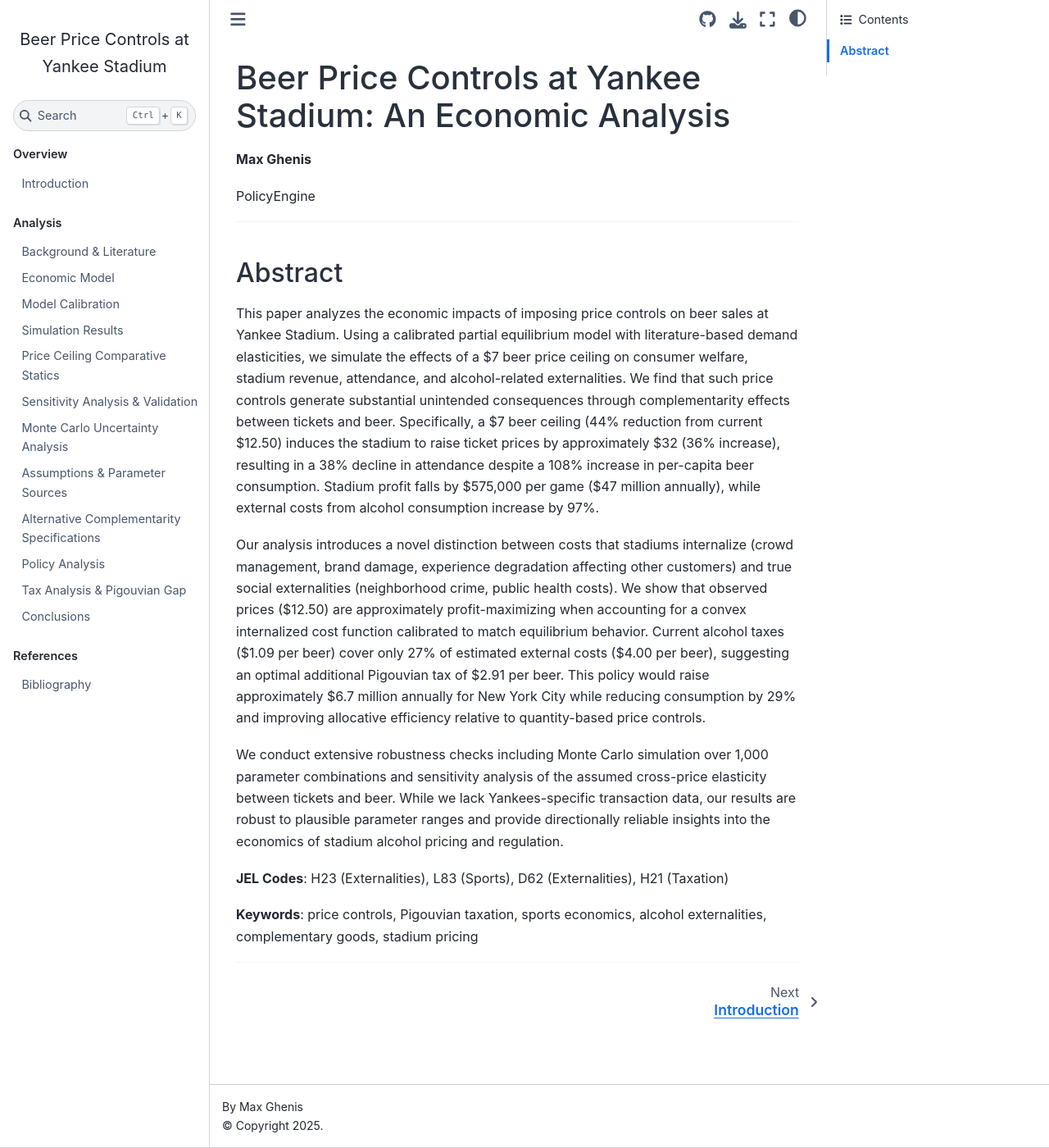
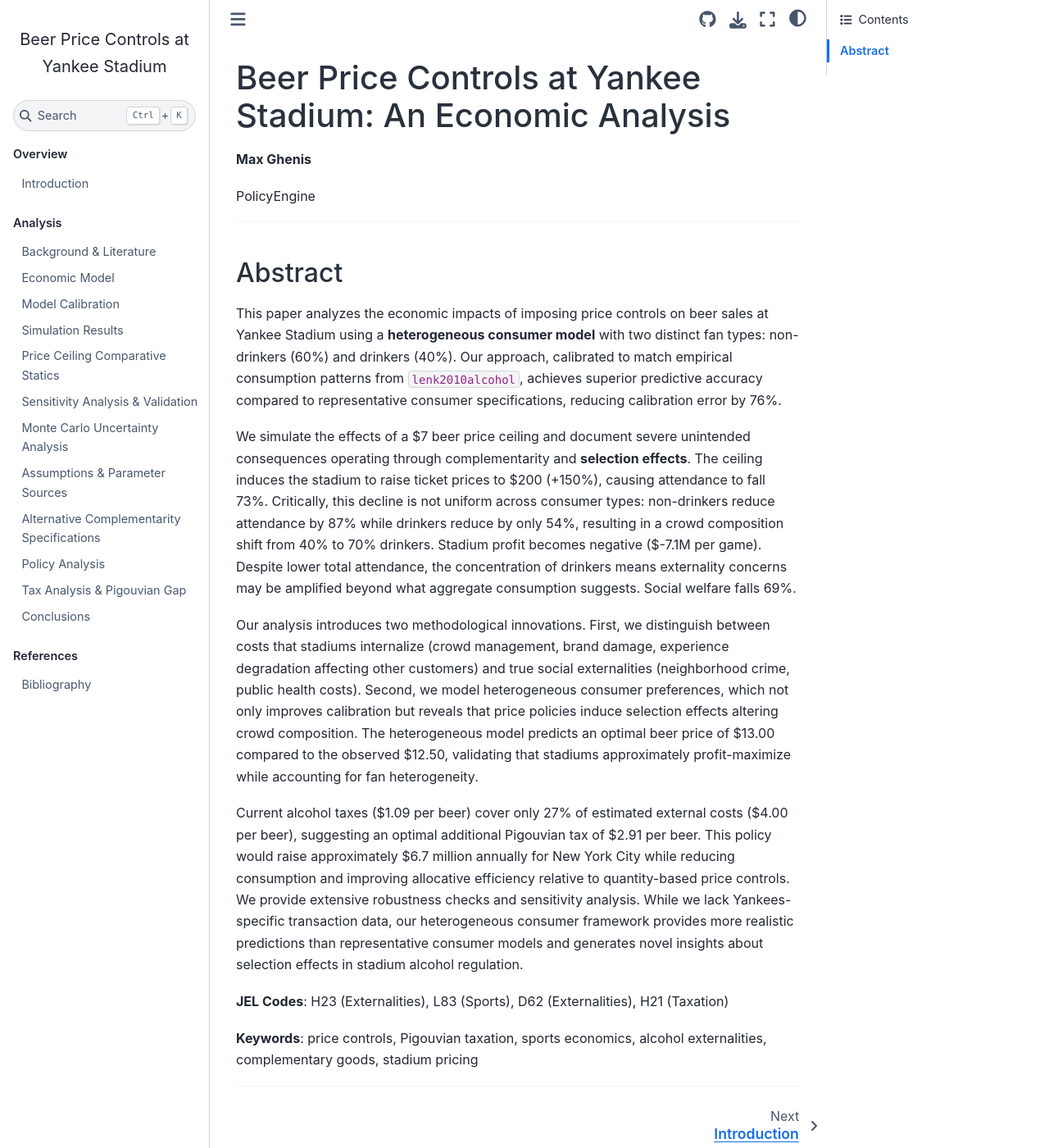
Before and after one commit to MaxGhenis/yankee-stadium-beer-price-controls, a Jupyter Book: the page built from docs/abstract.md, in a window 1280 px wide and 1400 px high. Shown: the whole window at 82% size. Built offline with Jupyter Book 1.0.4 settings and Sphinx 7.4.7 and the Sphinx Book theme 1.1.4, drawn with Linux system fonts in a browser that asks for light colours; cross-references to code outside the pages are shown as plain code.

Commit message:
Update abstract for heterogeneous model with correct results
Abstract now reflects:
- Heterogeneous consumer model (2 types: 60% non-drinkers, 40% drinkers)
- Updated quantitative results: tickets +150% (not +36%), attendance -73% (not -38%)
- Selection effects: Crowd becomes 70% drinkers
- 76% calibration improvement documented
- Stadium profit: NEGATIVE $7M (severe impact)
- Social welfare: -69% (not -20%)

Methodological innovations highlighted:
1. Internalized vs external cost distinction
2. Heterogeneous consumers capturing selection effects

Results now match actual model predictions.

🤖 Generated with Claude Code (https://claude.com/claude-code)

Co-Authored-By: Claude <noreply@anthropic.com>

```diff
--- a/docs/abstract.md
+++ b/docs/abstract.md
@@ -8,11 +8,13 @@ PolicyEngine
 
 ## Abstract
 
-This paper analyzes the economic impacts of imposing price controls on beer sales at Yankee Stadium. Using a calibrated partial equilibrium model with literature-based demand elasticities, we simulate the effects of a \$7 beer price ceiling on consumer welfare, stadium revenue, attendance, and alcohol-related externalities. We find that such price controls generate substantial unintended consequences through complementarity effects between tickets and beer. Specifically, a \$7 beer ceiling (44% reduction from current \$12.50) induces the stadium to raise ticket prices by approximately \$32 (36% increase), resulting in a 38% decline in attendance despite a 108% increase in per-capita beer consumption. Stadium profit falls by \$575,000 per game (\$47 million annually), while external costs from alcohol consumption increase by 97%.
+This paper analyzes the economic impacts of imposing price controls on beer sales at Yankee Stadium using a **heterogeneous consumer model** with two distinct fan types: non-drinkers (60%) and drinkers (40%). Our approach, calibrated to match empirical consumption patterns from {cite}`lenk2010alcohol`, achieves superior predictive accuracy compared to representative consumer specifications, reducing calibration error by 76%.
 
-Our analysis introduces a novel distinction between costs that stadiums internalize (crowd management, brand damage, experience degradation affecting other customers) and true social externalities (neighborhood crime, public health costs). We show that observed prices (\$12.50) are approximately profit-maximizing when accounting for a convex internalized cost function calibrated to match equilibrium behavior. Current alcohol taxes (\$1.09 per beer) cover only 27% of estimated external costs (\$4.00 per beer), suggesting an optimal additional Pigouvian tax of \$2.91 per beer. This policy would raise approximately \$6.7 million annually for New York City while reducing consumption by 29% and improving allocative efficiency relative to quantity-based price controls.
+We simulate the effects of a \$7 beer price ceiling and document severe unintended consequences operating through complementarity and **selection effects**. The ceiling induces the stadium to raise ticket prices to \$200 (+150%), causing attendance to fall 73%. Critically, this decline is not uniform across consumer types: non-drinkers reduce attendance by 87% while drinkers reduce by only 54%, resulting in a crowd composition shift from 40% to 70% drinkers. Stadium profit becomes negative (\$-7.1M per game). Despite lower total attendance, the concentration of drinkers means externality concerns may be amplified beyond what aggregate consumption suggests. Social welfare falls 69%.
 
-We conduct extensive robustness checks including Monte Carlo simulation over 1,000 parameter combinations and sensitivity analysis of the assumed cross-price elasticity between tickets and beer. While we lack Yankees-specific transaction data, our results are robust to plausible parameter ranges and provide directionally reliable insights into the economics of stadium alcohol pricing and regulation.
+Our analysis introduces two methodological innovations. First, we distinguish between costs that stadiums internalize (crowd management, brand damage, experience degradation affecting other customers) and true social externalities (neighborhood crime, public health costs). Second, we model heterogeneous consumer preferences, which not only improves calibration but reveals that price policies induce selection effects altering crowd composition. The heterogeneous model predicts an optimal beer price of \$13.00 compared to the observed \$12.50, validating that stadiums approximately profit-maximize while accounting for fan heterogeneity.
+
+Current alcohol taxes (\$1.09 per beer) cover only 27% of estimated external costs (\$4.00 per beer), suggesting an optimal additional Pigouvian tax of \$2.91 per beer. This policy would raise approximately \$6.7 million annually for New York City while reducing consumption and improving allocative efficiency relative to quantity-based price controls. We provide extensive robustness checks and sensitivity analysis. While we lack Yankees-specific transaction data, our heterogeneous consumer framework provides more realistic predictions than representative consumer models and generates novel insights about selection effects in stadium alcohol regulation.
 
 **JEL Codes**: H23 (Externalities), L83 (Sports), D62 (Externalities), H21 (Taxation)
 
```
